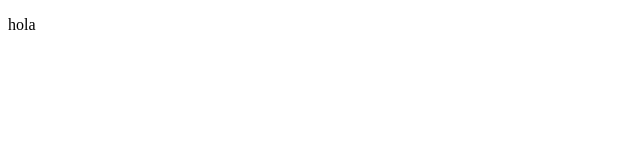
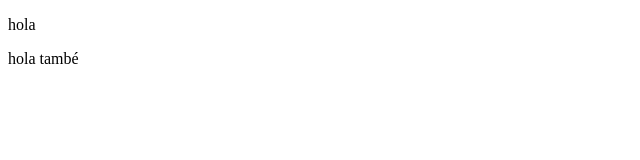
Before and after one commit to raulvallsaranda/filaDAM, a plain HTML site: page index.html in a window 1280 px wide. Shown: the full height of the page, 0-640 px from the left. Drawn offline with Linux system fonts and the light colour scheme.

Commit message:
Update index.html

```diff
--- a/index.html
+++ b/index.html
@@ -7,5 +7,6 @@
 </head>
 <body>
     <p>hola</p>
+    <p>hola també</p>
 </body>
 </html>
```
